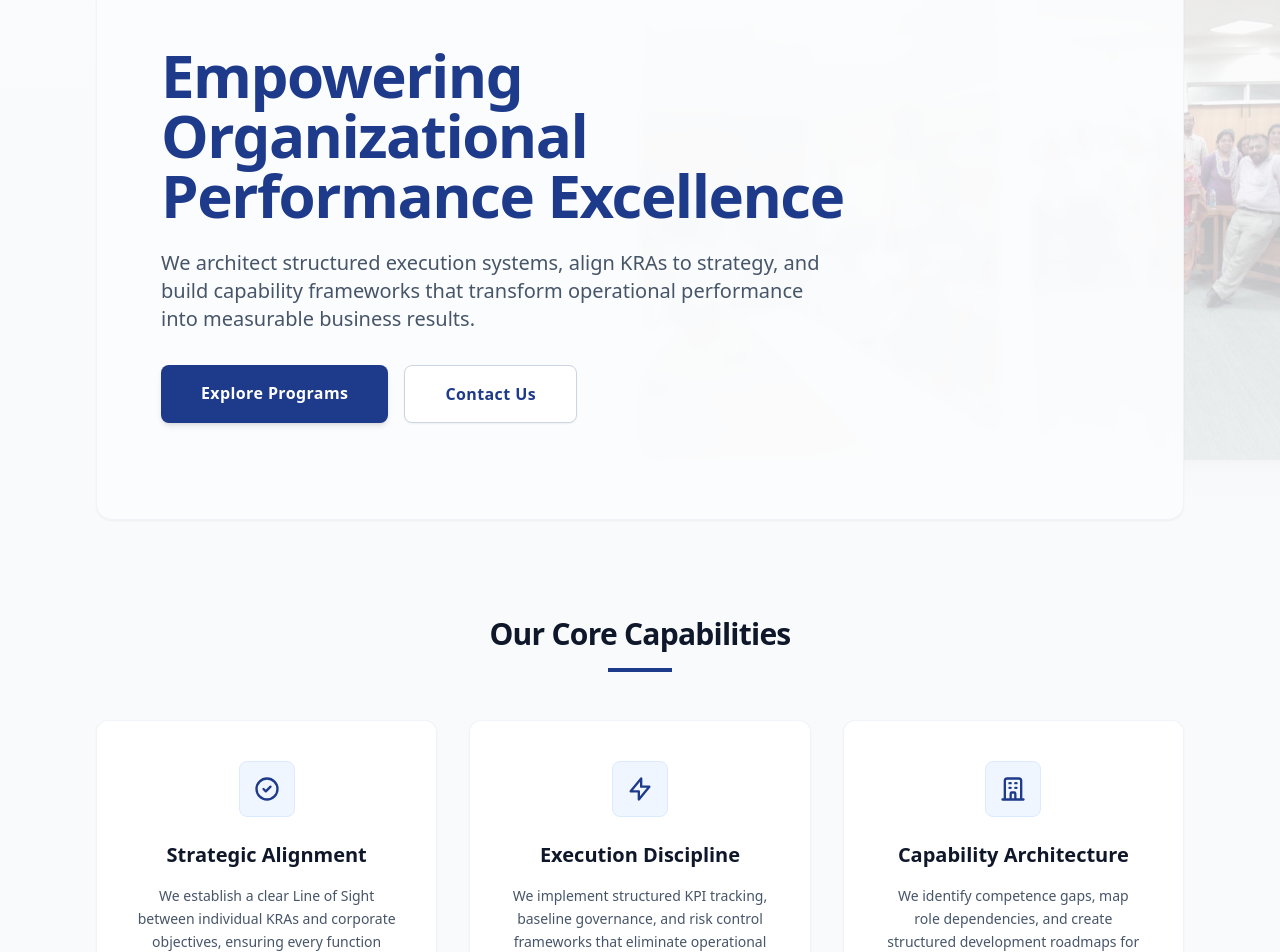
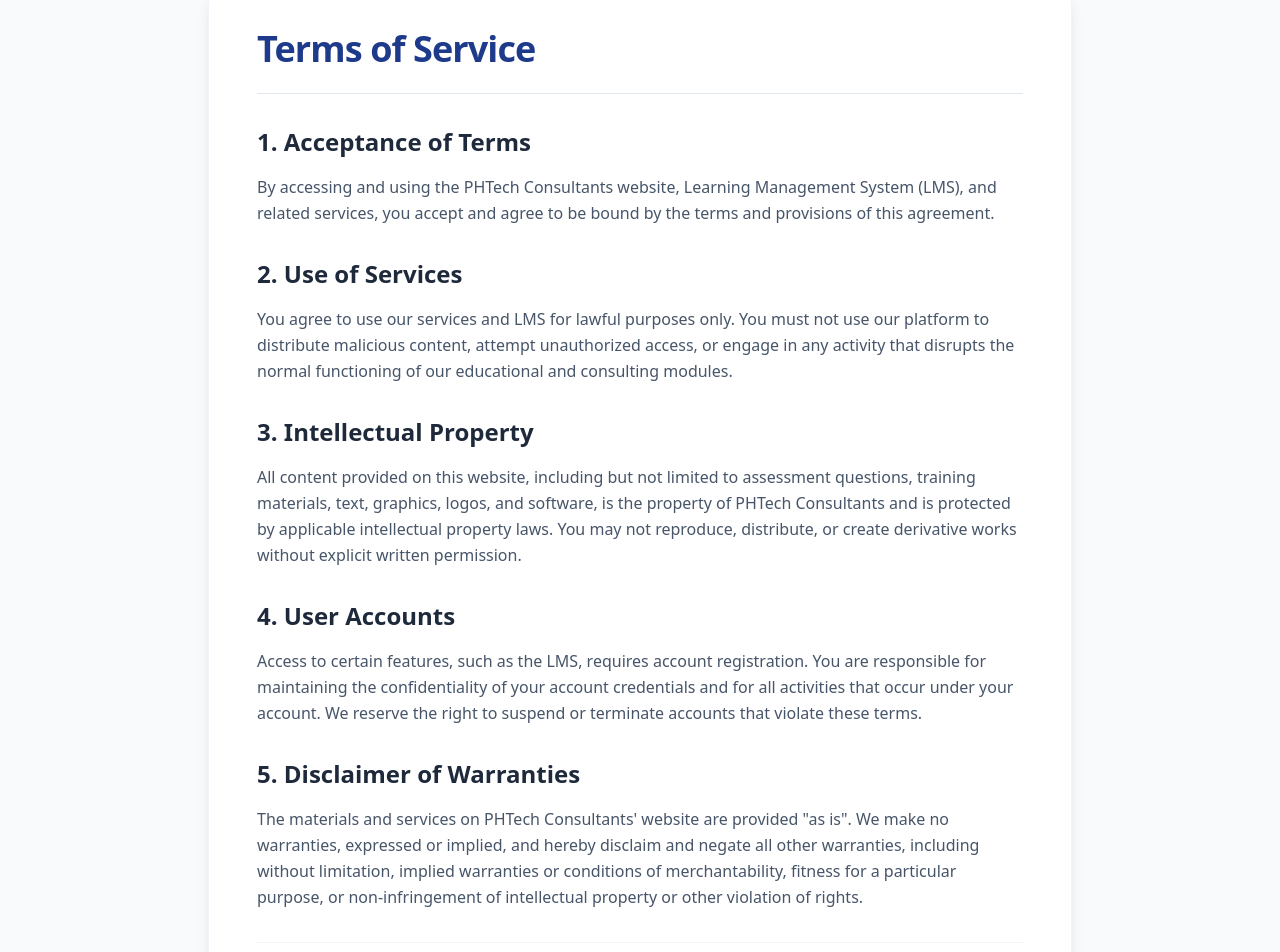
Before and after one commit to Hrideshsrivastava/phtechconsultants, a React (Vite) app: page /terms in a window 1280 px wide. Before the commit this address led to /. Shown: the part 180-1132 px from the top of the page. Built offline with nearby package versions, Linux system fonts and the light colour scheme; no server answers.

Commit message:
adding terms of services and policy

```diff
--- a/src/App.jsx
+++ b/src/App.jsx
@@ -17,13 +17,15 @@ import EmployabilityQuiz from './components/lms/EmployabilityQuiz';
 import LMSLogin from './components/lms/LMSLogin';
 import ProtectedRoute from './components/lms/ProtectedRoute';
 import { AuthProvider } from './contexts/AuthContext';
+import PrivacyPolicy from './components/legal/PrivacyPolicy';
+import TermsOfService from './components/legal/TermsOfService';
 
 // --- Scroll to top on route change ---
 const ScrollToTop = () => {
   const { pathname } = useLocation();
   useEffect(() => {
-    // We handle custom scrolling in OnePage, so we only scroll to top for deep links and lms
-    if (pathname.startsWith('/services/') || pathname.startsWith('/lms')) {
+    // We handle custom scrolling in OnePage, so we only scroll to top for deep links and new pages
+    if (pathname.startsWith('/services/') || pathname.startsWith('/lms') || pathname.startsWith('/privacy') || pathname.startsWith('/terms')) {
         window.scrollTo({ top: 0, behavior: 'smooth' });
     }
   }, [pathname]);
@@ -71,6 +73,9 @@ function App() {
               <Route path="/lms/tests" element={<ProtectedRoute><TestsDashboard /></ProtectedRoute>} />
               <Route path="/lms/tests/employability" element={<ProtectedRoute><EmployabilityQuiz /></ProtectedRoute>} />
 
+              <Route path="/privacy" element={<PrivacyPolicy />} />
+              <Route path="/terms" element={<TermsOfService />} />
+
               <Route path="*" element={<Navigate to="/" replace />} />
             </Routes>
           </Layout>
--- a/src/components/ExpandingNavbar.jsx
+++ b/src/components/ExpandingNavbar.jsx
@@ -64,8 +64,8 @@ const ExpandingNavbar = () => {
         return;
     }
 
-    // If we are currently on a separate page (services deep link, gallery, or lms)
-    if (location.pathname.startsWith('/services/') || location.pathname === '/gallery' || location.pathname.startsWith('/lms')) {
+    // If we are currently on a separate page (not the main OnePage layout)
+    if (location.pathname !== '/') {
         // Navigate to the correct hash route which OnePage will handle on mount
         navigate(item.id === 'home' ? '/' : `/${item.id}`);
         return;
--- a/src/components/Footer.jsx
+++ b/src/components/Footer.jsx
@@ -46,9 +46,9 @@ const Footer = () => {
 
             <div className="max-w-6xl mx-auto px-4 sm:px-6 lg:px-8 mt-12 pt-8 border-t border-blue-800 flex flex-col md:flex-row items-center justify-between text-xs text-slate-500">
                 <p>&copy; {new Date().getFullYear()} PHTech Consultants. All rights reserved.</p>
-                <div className="space-x-4 mt-4 md:mt-0">
-                    <a href="#" className="hover:text-slate-300 transition-colors">Privacy Policy</a>
-                    <a href="#" className="hover:text-slate-300 transition-colors">Terms of Service</a>
+                <div className="space-x-4 mt-4 md:mt-0 flex items-center">
+                    <Link to="/privacy" onClick={() => handleLinkClick('/privacy')} className="hover:text-slate-300 transition-colors">Privacy Policy</Link>
+                    <Link to="/terms" onClick={() => handleLinkClick('/terms')} className="hover:text-slate-300 transition-colors">Terms of Service</Link>
                 </div>
             </div>
         </footer>
--- /dev/null
+++ b/src/components/legal/PrivacyPolicy.jsx
@@ -0,0 +1,65 @@
+import React from 'react';
+import SectionReveal from '../SectionReveal';
+
+const PrivacyPolicy = () => {
+    return (
+        <div className="w-full flex flex-col items-center py-16 relative min-h-screen bg-slate-50">
+            <SectionReveal className="w-full max-w-4xl px-4">
+                <div className="bg-white/90 backdrop-blur-sm rounded-3xl shadow-lg border border-slate-200/50 p-8 md:p-12">
+                    <h1 className="text-4xl font-extrabold text-blue-900 mb-8 tracking-tight border-b border-slate-200 pb-6">
+                        Privacy Policy
+                    </h1>
+
+                    <div className="space-y-8 text-slate-600 leading-relaxed">
+                        <section>
+                            <h2 className="text-2xl font-bold text-slate-800 mb-4">1. Information We Collect</h2>
+                            <p>
+                                At PHTech Consultants, we collect information that you provide directly to us when you use our website, services, or participate in our training and LMS programs. This may include your name, email address, professional details, and performance data from assessments.
+                            </p>
+                        </section>
+
+                        <section>
+                            <h2 className="text-2xl font-bold text-slate-800 mb-4">2. How We Use Your Information</h2>
+                            <p>
+                                We use the information we collect to provide, maintain, and improve our services. Specifically, we use your data to:
+                            </p>
+                            <ul className="list-disc pl-6 mt-4 space-y-2">
+                                <li>Authenticate your access to the Learning Management System (LMS).</li>
+                                <li>Track your progress and scores in various assessments and modules.</li>
+                                <li>Communicate with you regarding our services, updates, and support.</li>
+                                <li>Improve the quality and relevance of our consulting and training programs.</li>
+                            </ul>
+                        </section>
+
+                        <section>
+                            <h2 className="text-2xl font-bold text-slate-800 mb-4">3. Data Security and Sharing</h2>
+                            <p>
+                                We implement industry-standard security measures to protect your personal information. We do not sell, trade, or otherwise transfer your personally identifiable information to outside parties without your consent, except as required by law or to trusted third parties who assist us in operating our website and conducting our business, so long as those parties agree to keep this information confidential.
+                            </p>
+                        </section>
+
+                        <section>
+                            <h2 className="text-2xl font-bold text-slate-800 mb-4">4. Third-Party Authentication</h2>
+                            <p>
+                                Our LMS utilizes Google Sign-In for secure authentication. When you choose to log in via Google, we receive basic profile information (such as your name and email) subject to your Google account privacy settings.
+                            </p>
+                        </section>
+
+                        <section>
+                            <h2 className="text-2xl font-bold text-slate-800 mb-4">5. Contact Us</h2>
+                            <p>
+                                If you have any questions regarding this Privacy Policy, please contact us at: <a href="mailto:info@phtechconsultant.com" className="text-blue-600 hover:underline">info@phtechconsultant.com</a>.
+                            </p>
+                        </section>
+
+                        <p className="text-sm text-slate-400 pt-8 border-t border-slate-100 mt-12">
+                            Last updated: {new Date().toLocaleDateString()}
+                        </p>
+                    </div>
+                </div>
+            </SectionReveal>
+        </div>
+    );
+};
+
+export default PrivacyPolicy;
--- /dev/null
+++ b/src/components/legal/TermsOfService.jsx
@@ -0,0 +1,59 @@
+import React from 'react';
+import SectionReveal from '../SectionReveal';
+
+const TermsOfService = () => {
+    return (
+        <div className="w-full flex flex-col items-center py-16 relative min-h-screen bg-slate-50">
+            <SectionReveal className="w-full max-w-4xl px-4">
+                <div className="bg-white/90 backdrop-blur-sm rounded-3xl shadow-lg border border-slate-200/50 p-8 md:p-12">
+                    <h1 className="text-4xl font-extrabold text-blue-900 mb-8 tracking-tight border-b border-slate-200 pb-6">
+                        Terms of Service
+                    </h1>
+
+                    <div className="space-y-8 text-slate-600 leading-relaxed">
+                        <section>
+                            <h2 className="text-2xl font-bold text-slate-800 mb-4">1. Acceptance of Terms</h2>
+                            <p>
+                                By accessing and using the PHTech Consultants website, Learning Management System (LMS), and related services, you accept and agree to be bound by the terms and provisions of this agreement.
+                            </p>
+                        </section>
+
+                        <section>
+                            <h2 className="text-2xl font-bold text-slate-800 mb-4">2. Use of Services</h2>
+                            <p>
+                                You agree to use our services and LMS for lawful purposes only. You must not use our platform to distribute malicious content, attempt unauthorized access, or engage in any activity that disrupts the normal functioning of our educational and consulting modules.
+                            </p>
+                        </section>
+
+                        <section>
+                            <h2 className="text-2xl font-bold text-slate-800 mb-4">3. Intellectual Property</h2>
+                            <p>
+                                All content provided on this website, including but not limited to assessment questions, training materials, text, graphics, logos, and software, is the property of PHTech Consultants and is protected by applicable intellectual property laws. You may not reproduce, distribute, or create derivative works without explicit written permission.
+                            </p>
+                        </section>
+
+                        <section>
+                            <h2 className="text-2xl font-bold text-slate-800 mb-4">4. User Accounts</h2>
+                            <p>
+                                Access to certain features, such as the LMS, requires account registration. You are responsible for maintaining the confidentiality of your account credentials and for all activities that occur under your account. We reserve the right to suspend or terminate accounts that violate these terms.
+                            </p>
+                        </section>
+
+                        <section>
+                            <h2 className="text-2xl font-bold text-slate-800 mb-4">5. Disclaimer of Warranties</h2>
+                            <p>
+                                The materials and services on PHTech Consultants' website are provided "as is". We make no warranties, expressed or implied, and hereby disclaim and negate all other warranties, including without limitation, implied warranties or conditions of merchantability, fitness for a particular purpose, or non-infringement of intellectual property or other violation of rights.
+                            </p>
+                        </section>
+
+                        <p className="text-sm text-slate-400 pt-8 border-t border-slate-100 mt-12">
+                            Last updated: {new Date().toLocaleDateString()}
+                        </p>
+                    </div>
+                </div>
+            </SectionReveal>
+        </div>
+    );
+};
+
+export default TermsOfService;
```
